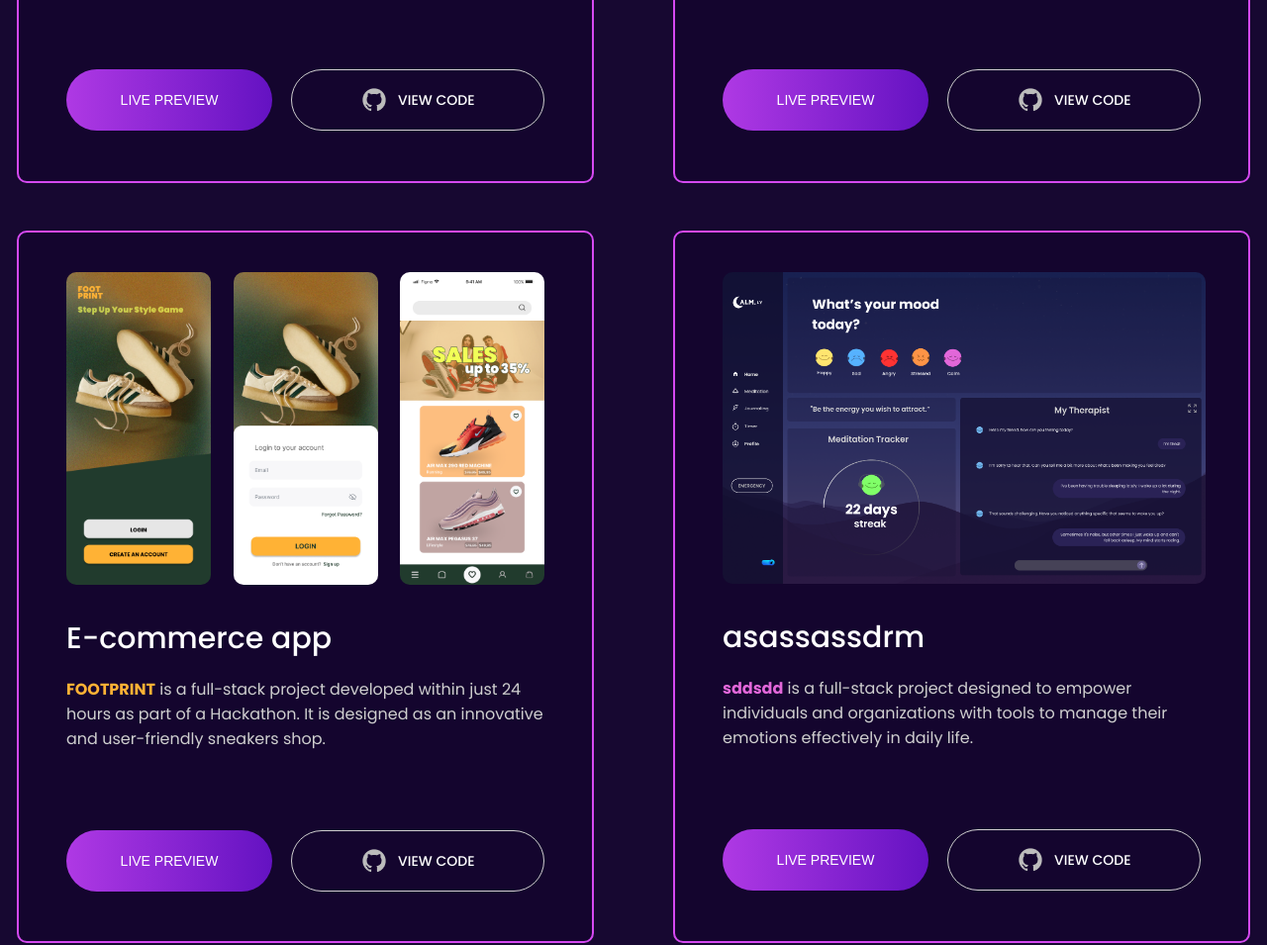
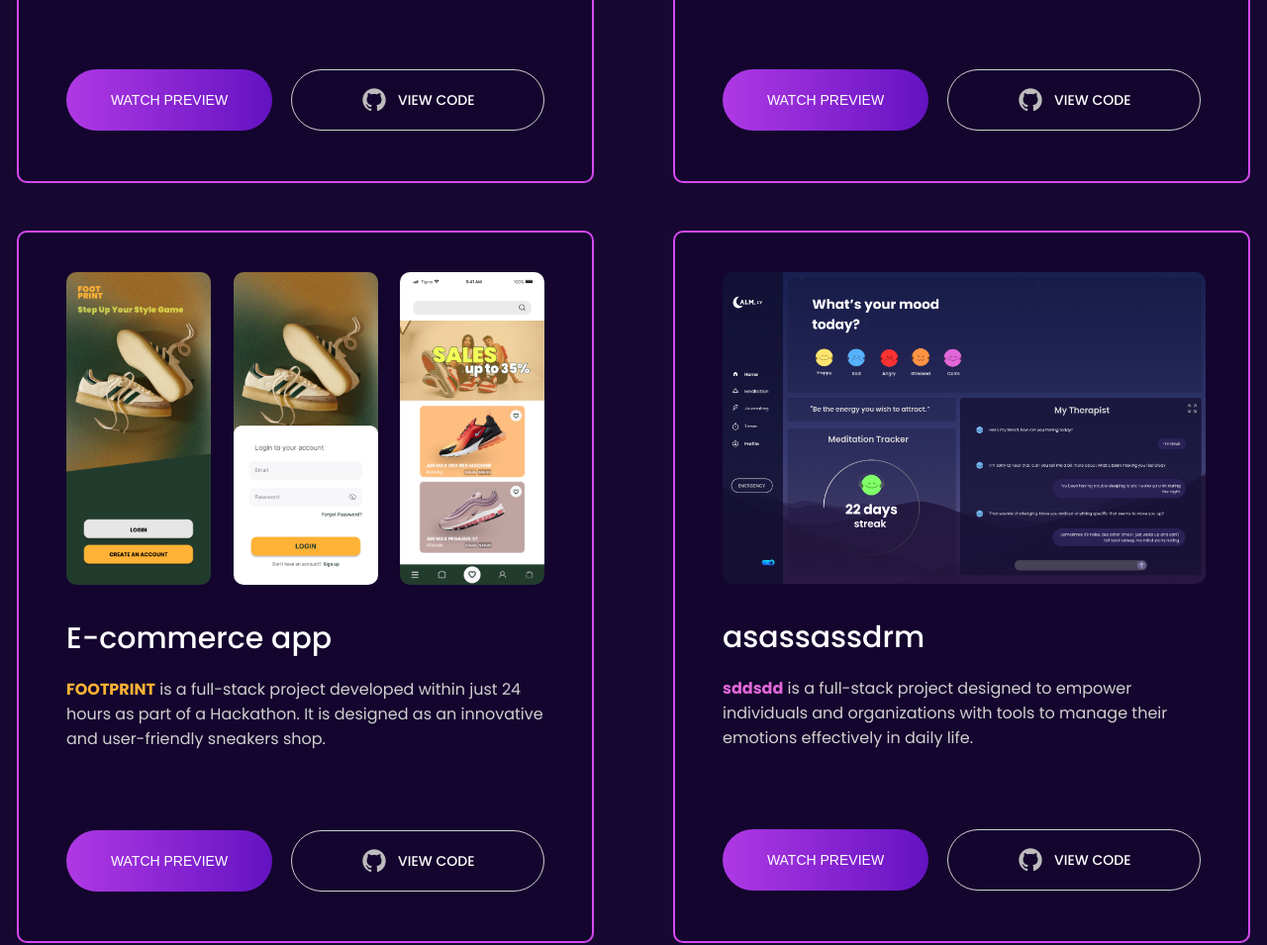
Before and after one commit to andreiawu/fullstackportotolio, a React (Create React App) app: page /projects in a window 1280 px wide. Shown: the part 946-1901 px from the top of the page at 99% size. Built offline with nearby package versions, Linux system fonts and the light colour scheme; a web font is replaced by a local one.

Commit message:
css changes

```diff
--- a/src/App.css
+++ b/src/App.css
@@ -406,11 +406,12 @@
   width: 5rem;
   height: 5rem;
   cursor: pointer;
-  transition: transform 0.2s;
+  transition: transform 0.2s, box-shadow 0.3s ease;
 }
 
 .download-cv:hover {
   transform: scale(1.1);
+  box-shadow: 0px 4px 15px rgba(0, 0, 0, 0.2);
 }
 
 .download-cv:active {
@@ -426,12 +427,12 @@
 }
 
 .circle {
-  width: 24.688rem;
+  width: 30rem;
 }
 
 .blur {
   position: absolute;
-  left: 6rem;
+  left: 10rem;
   width: 35rem;
 }
 
--- a/src/components/ProjectCard.jsx
+++ b/src/components/ProjectCard.jsx
@@ -24,7 +24,7 @@
           transition={{ duration: 0.3 }}
           className="project-btn-live"
         >
-          LIVE PREVIEW
+          WATCH PREVIEW
         </motion.button>
         <motion.a
           href="https://github.com/Josuzin/calmly"
--- a/src/components/ProjectCardFour.jsx
+++ b/src/components/ProjectCardFour.jsx
@@ -24,7 +24,7 @@
           transition={{ duration: 0.3 }}
           className="project-btn-live"
         >
-          LIVE PREVIEW
+          WATCH PREVIEW
         </motion.button>
         <motion.a
           className="project-btn-code"
--- a/src/components/ProjectCardThree.jsx
+++ b/src/components/ProjectCardThree.jsx
@@ -26,7 +26,7 @@
           transition={{ duration: 0.3 }}
           className="project-btn-live"
         >
-          LIVE PREVIEW
+          WATCH PREVIEW
         </motion.button>
         <motion.a
           href="https://github.com/stormbringerr/FootPrint"
--- a/src/components/ProjectCardTwo.jsx
+++ b/src/components/ProjectCardTwo.jsx
@@ -24,7 +24,7 @@
           transition={{ duration: 0.3 }}
           className="project-btn-live"
         >
-          LIVE PREVIEW
+          WATCH PREVIEW
         </motion.button>
         <motion.a
           href="https://github.com/b4f-bootcamp-8/SpotiDados-Grupo1"
```
Also changed, not shown: public/images/circle.png.
